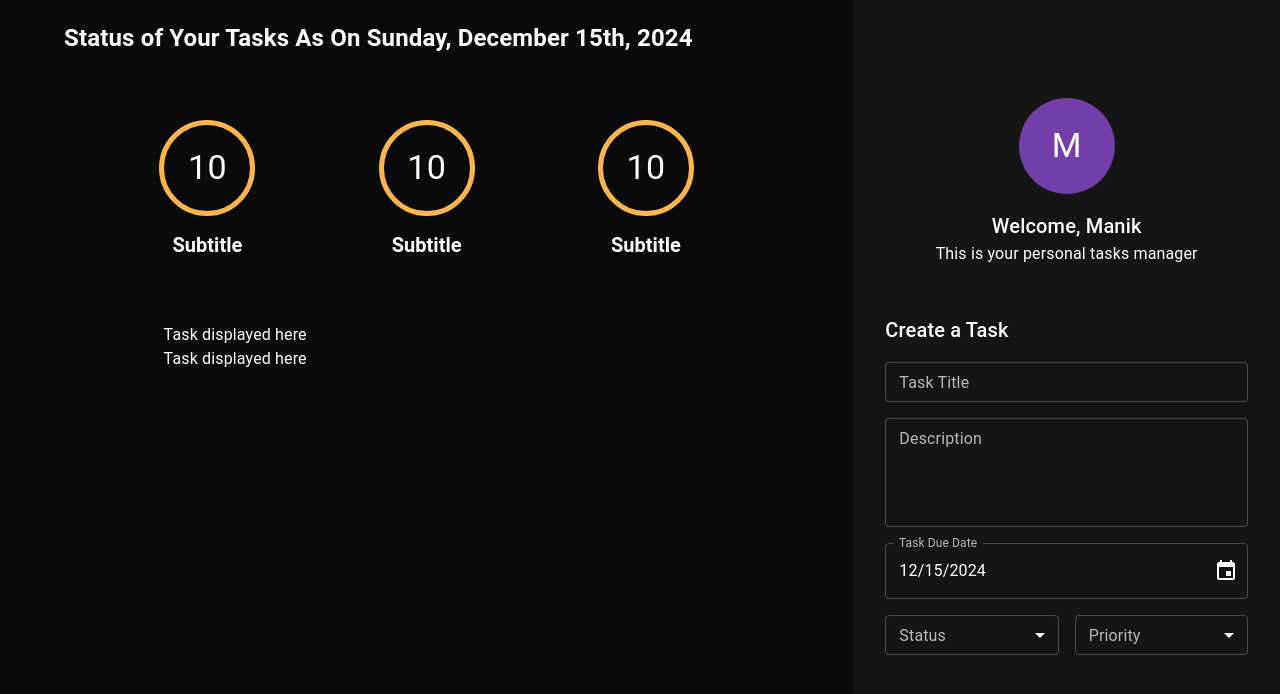
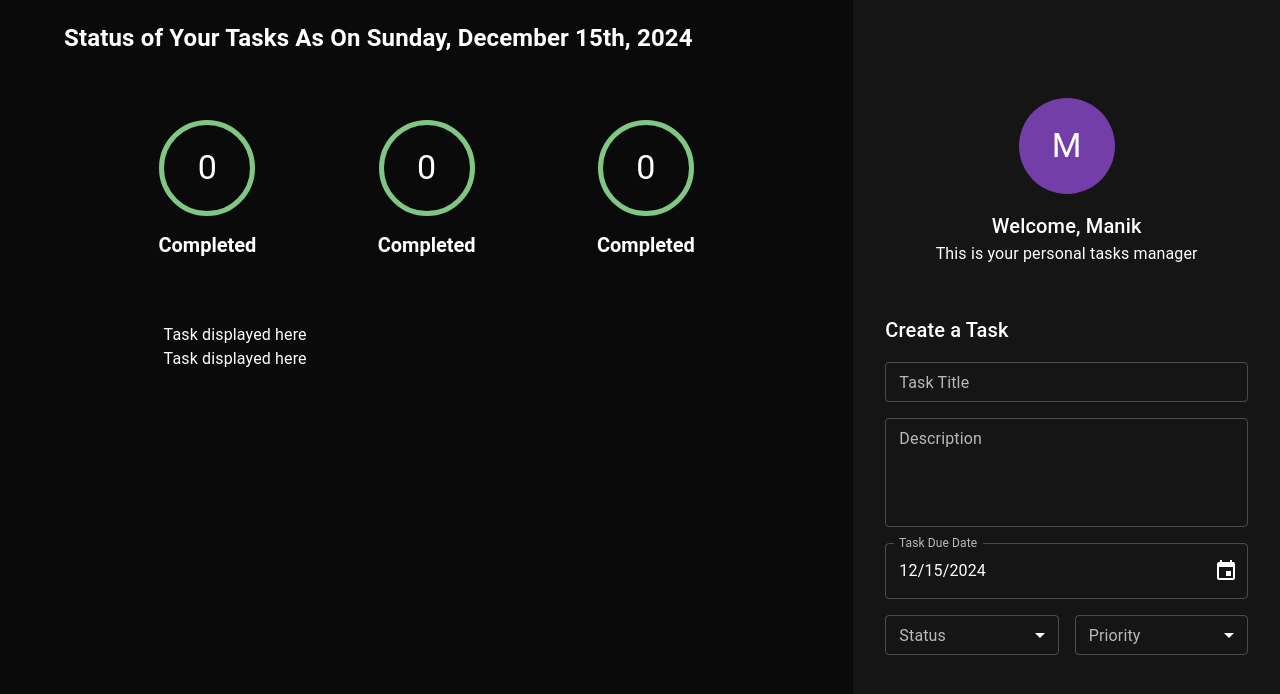
Before and after one commit to Geetha-RK/PersonalTaskManager-client, a React (Vite) app: page / in a window 1280 px wide. Shown: the top 694 px of the page. Built offline with nearby package versions, Linux system fonts and the light colour scheme.

Commit message:
Made the task counter and label dynamic using typescript and proptypes

```diff
--- /dev/null
+++ b/src/components/taskCounter/helpers/emitCorrectBorderColor.ts
@@ -0,0 +1,13 @@
+import { TaskCounterStatusType } from "../interfaces/ITaskCounter";
+import { Status } from '../../CreateTaskForm/enums/Status';
+
+export const emitCorrectBorderColor = (status:TaskCounterStatusType): string => {
+    switch(status){
+        case Status.todo:
+            return 'error.light';
+        case Status.inProgress:
+            return 'warning.light';
+        case Status.completed:
+            return 'success.light';
+    }
+};
--- /dev/null
+++ b/src/components/taskCounter/helpers/emitCorrectLabel.ts
@@ -0,0 +1,13 @@
+import { TaskCounterStatusType } from "../interfaces/ITaskCounter";
+import { Status } from '../../CreateTaskForm/enums/Status';
+
+export const emitCorrectLabel = (status: TaskCounterStatusType): string => {
+    switch(status){
+        case Status.todo:
+            return `Todo's`;
+        case Status.inProgress:
+            return 'In Progress';
+        case Status.completed:
+            return 'Completed';
+    }
+};
--- /dev/null
+++ b/src/components/taskCounter/interfaces/ITaskCounter.ts
@@ -0,0 +1,8 @@
+import { Status } from '../../CreateTaskForm/enums/Status';
+
+export type TaskCounterStatusType = Status.todo | Status.inProgress | Status.completed;
+
+export interface ITaskCounter{
+    count?: number;   //
+    status?:TaskCounterStatusType;   //todo,inprogress,completed(enum status)
+}
--- a/src/components/taskCounter/taskCounter.tsx
+++ b/src/components/taskCounter/taskCounter.tsx
@@ -1,7 +1,18 @@
 import React, { FC,ReactElement } from 'react';
 import { Avatar, Box, Typography } from '@mui/material';
+import { ITaskCounter } from './interfaces/ITaskCounter';
+import { Status } from '../CreateTaskForm/enums/Status';
+import { emitCorrectBorderColor } from './helpers/emitCorrectBorderColor';
+import { emitCorrectLabel } from './helpers/emitCorrectLabel';
+import PropTypes from 'prop-types';
 
-export const TaskCounter: FC = (): ReactElement => {
+export const TaskCounter: FC<ITaskCounter> = (
+    props,
+): ReactElement => {
+
+    //Destructure the props with default values:
+    const { status=Status.completed, count=0 } = props;
+
     return (
         <>
         <Box
@@ -17,10 +28,10 @@
                     width: '96px',
                     height: '96px',
                     marginBottom: '16px',
-                    borderColor: 'warning.light',
+                    borderColor: `${emitCorrectBorderColor(status)}`,
                 }}
             >
-                <Typography color="#ffffff" variant="h4">10</Typography>
+                <Typography color="#ffffff" variant="h4">{count}</Typography>
             </Avatar>
             <Typography
                 color="#ffffff"
@@ -28,10 +39,16 @@
                 fontSize="20px"
                 variant="h5"
             >
-                Subtitle
+                {emitCorrectLabel(status)}
             </Typography>
 
         </Box>
         </>
     )
+};
+
+//Declaration of proptypes:
+TaskCounter.propTypes = {
+    count: PropTypes.number,
+    status: PropTypes.oneOf([Status.todo, Status.inProgress, Status.completed]),
 }
```
